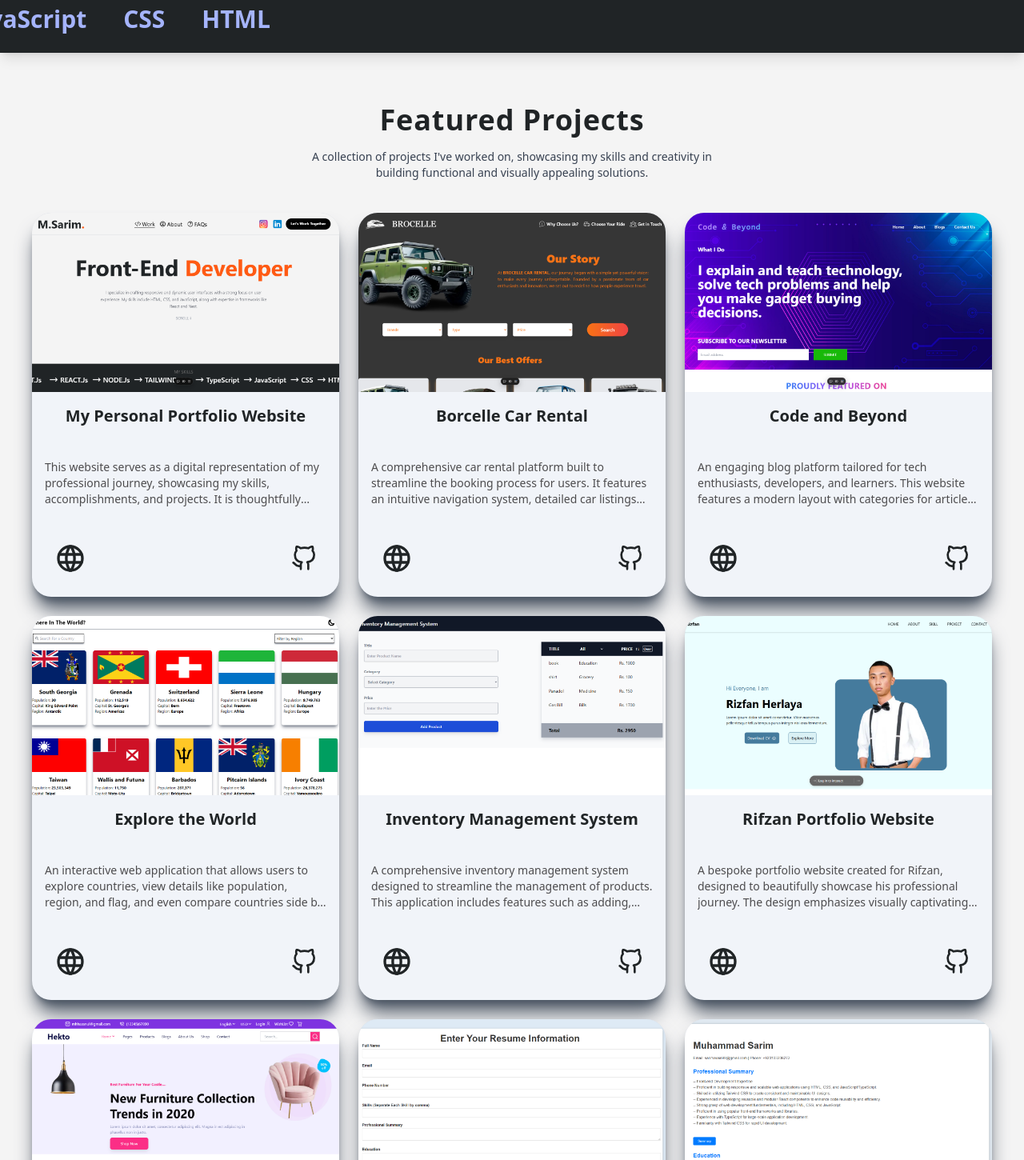
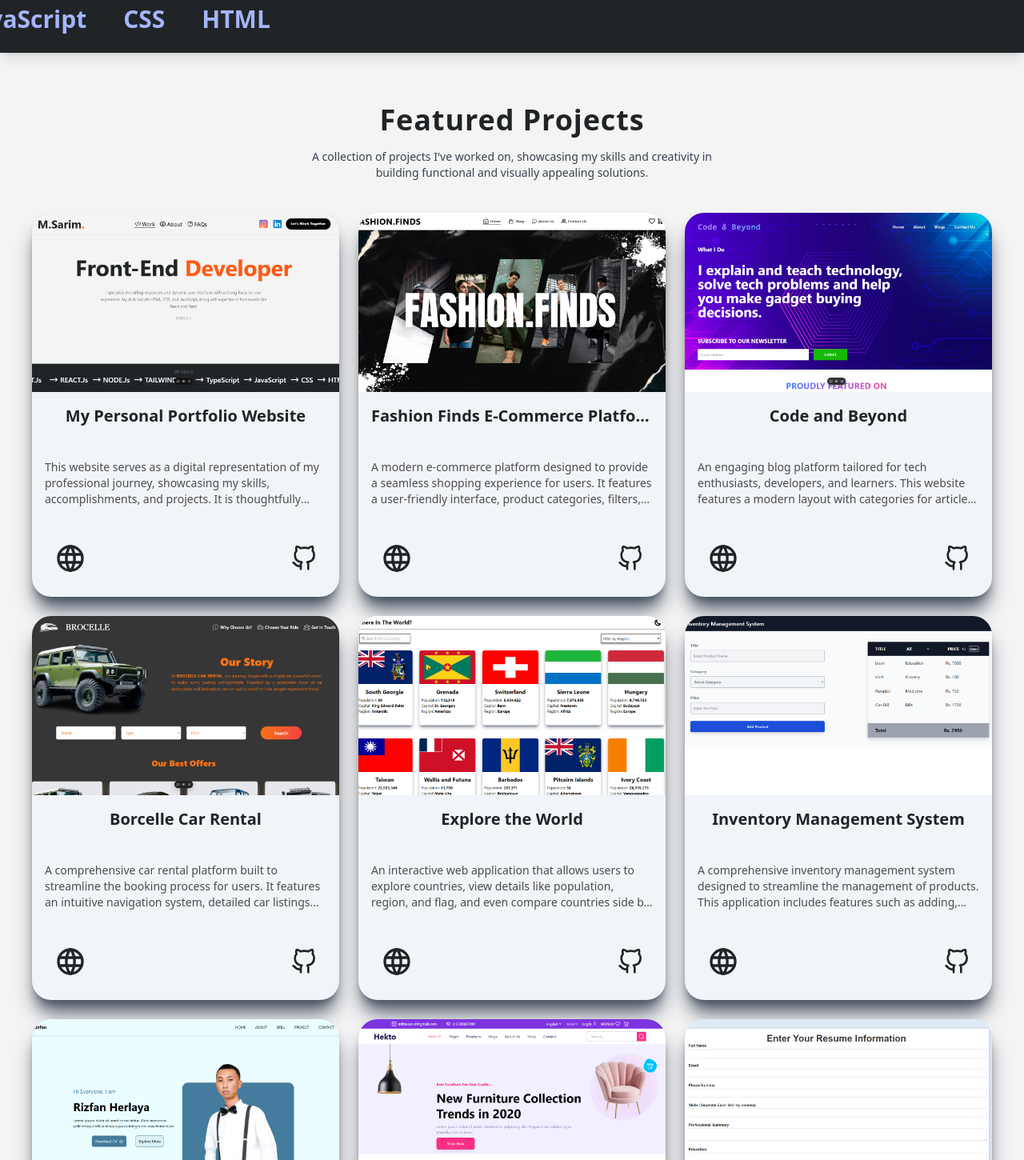
Before and after one commit to SarimArain99/my-portfolio-web, a Next.js app: page / in a window 1280 px wide. Shown: the part 760-2210 px from the top of the page at 80% size. Built offline with nearby package versions, Linux system fonts and the light colour scheme.

Commit message:
update project details for Fashion Finds E-Commerce Platform and restore Borcelle Car Rental entry

```diff
--- a/src/app/components/Projects.tsx
+++ b/src/app/components/Projects.tsx
@@ -21,12 +21,12 @@ const projects: projects[] = [
     hostedLink: "https://portfoliosarim.vercel.app/",
   },
   {
-    image: "/borcelle.png",
-    title: "Borcelle Car Rental",
+    image: "/fashionfinds.png",
+    title: "Fashion Finds E-Commerce Platform",
     description:
-      "A comprehensive car rental platform built to streamline the booking process for users. It features an intuitive navigation system, detailed car listings with filters for preferences like model and price range, and a sleek UI designed to deliver an unparalleled user experience. This project highlights my ability to merge functionality with aesthetics, making it a robust and user-friendly solution for the car rental industry.",
-    githubLink: "https://github.com/SarimArain99/BORCELLE-CAR-RENTAL.git",
-    hostedLink: "https://borcelle-car-rental.vercel.app/",
+      "A modern e-commerce platform designed to provide a seamless shopping experience for users. It features a user-friendly interface, product categories, filters, and a secure checkout process. This project showcases my ability to create dynamic web applications with a focus on functionality, aesthetics, and user engagement.",
+    githubLink: "https://github.com/SarimArain99/fashion-finds.git",
+    hostedLink: "https://fashion-finds-store.vercel.app/",
   },
   {
     image: "/codeAndBeyond.png",
@@ -35,6 +35,14 @@ const projects: projects[] = [
       "An engaging blog platform tailored for tech enthusiasts, developers, and learners. This website features a modern layout with categories for articles, tutorials, and news. It includes dynamic content rendering, search functionality, and an intuitive design that makes browsing articles a delightful experience. This project showcases my expertise in creating content-driven web solutions with a strong focus on user engagement.",
     githubLink: "https://github.com/SarimArain99/Code-and-Beyond.git",
     hostedLink: "https://code-and-beyond.vercel.app/",
+  },
+  {
+    image: "/borcelle.png",
+    title: "Borcelle Car Rental",
+    description:
+      "A comprehensive car rental platform built to streamline the booking process for users. It features an intuitive navigation system, detailed car listings with filters for preferences like model and price range, and a sleek UI designed to deliver an unparalleled user experience. This project highlights my ability to merge functionality with aesthetics, making it a robust and user-friendly solution for the car rental industry.",
+    githubLink: "https://github.com/SarimArain99/BORCELLE-CAR-RENTAL.git",
+    hostedLink: "https://borcelle-car-rental.vercel.app/",
   },
   {
     image: "/Country.png",
```
Also changed, not shown: public/fashionfinds.png (added).
